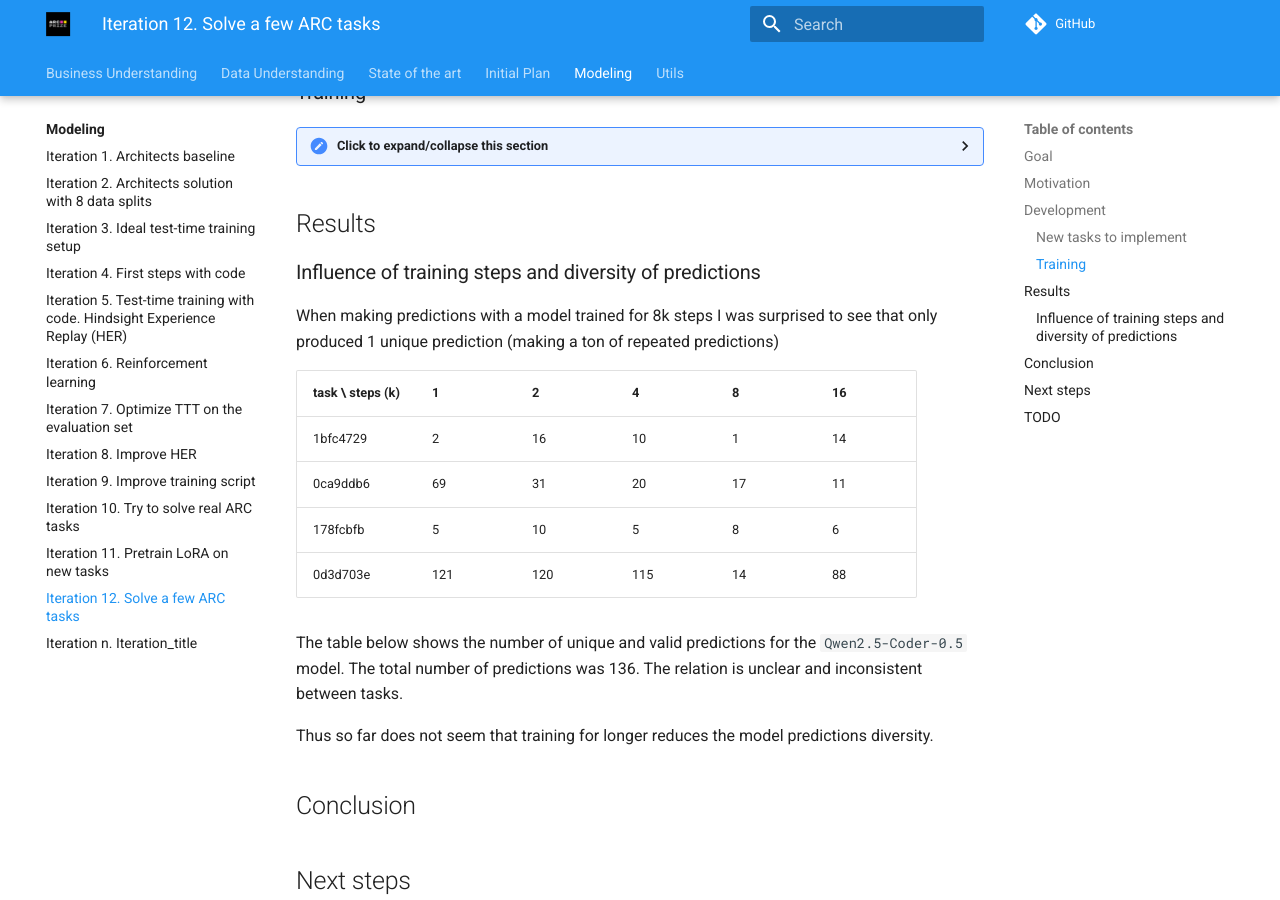
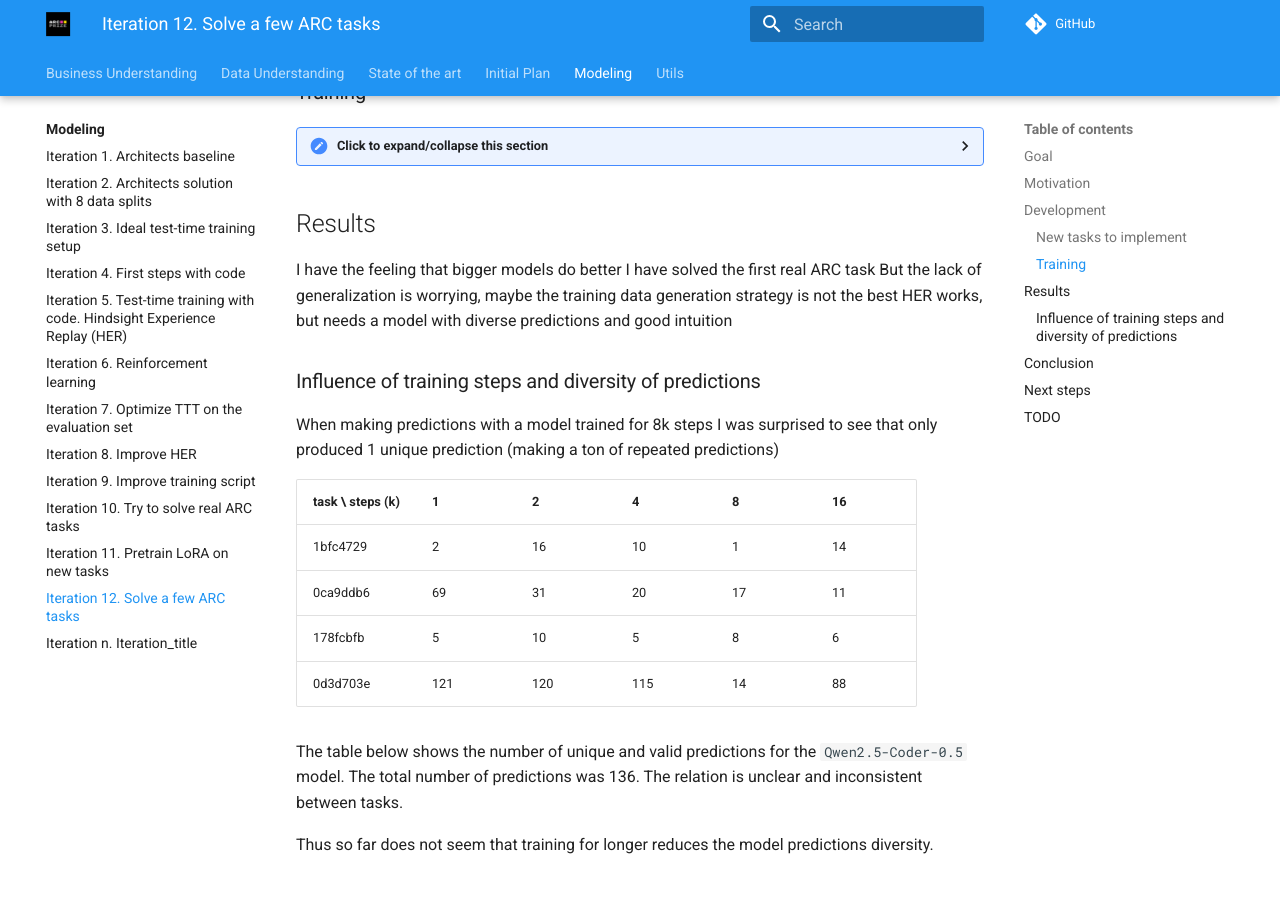
Before and after one commit to ironbar/arc25, an MkDocs documentation site: the page built from docs/modeling/Iteration_12_solve_a_few_arc_tasks.md, in a window 1280 px wide and 900 px high, scrolled down 1077 px. Built offline with MkDocs 1.6.1 and Material for MkDocs 9.7.7, drawn with Linux system fonts in a browser that asks for light colours; comment, search, counter and statistics services are not loaded.

Commit message:
analyzing models

```diff
--- a/docs/modeling/Iteration_12_solve_a_few_arc_tasks.md
+++ b/docs/modeling/Iteration_12_solve_a_few_arc_tasks.md
@@ -144,6 +144,11 @@ rsync -P -r calculon01:/mnt/scratch/users/gbarbadillo/arc25/trainings/2025-06-18
 
 ## Results
 
+I have the feeling that bigger models do better
+I have solved the first real ARC task
+But the lack of generalization is worrying, maybe the training data generation strategy is not the best
+HER works, but needs a model with diverse predictions and good intuition
+
 ### Influence of training steps and diversity of predictions
 
 When making predictions with a model trained for 8k steps I was surprised to see that only produced 1 unique
```
Also changed, not shown: 1 other file.
